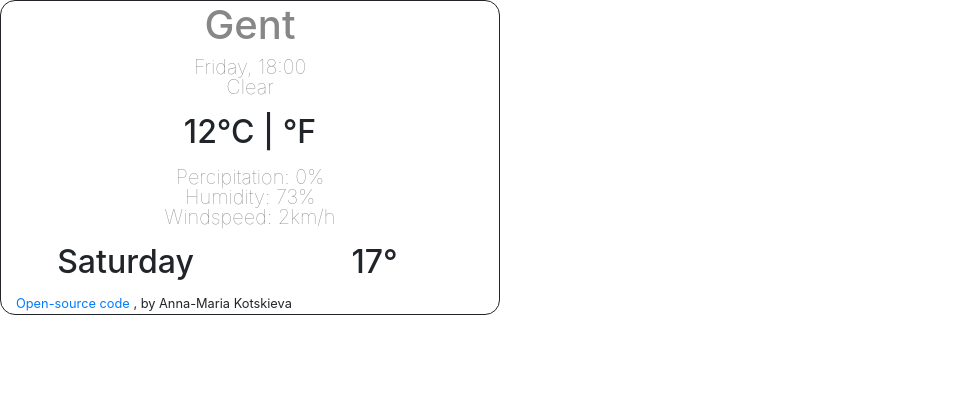
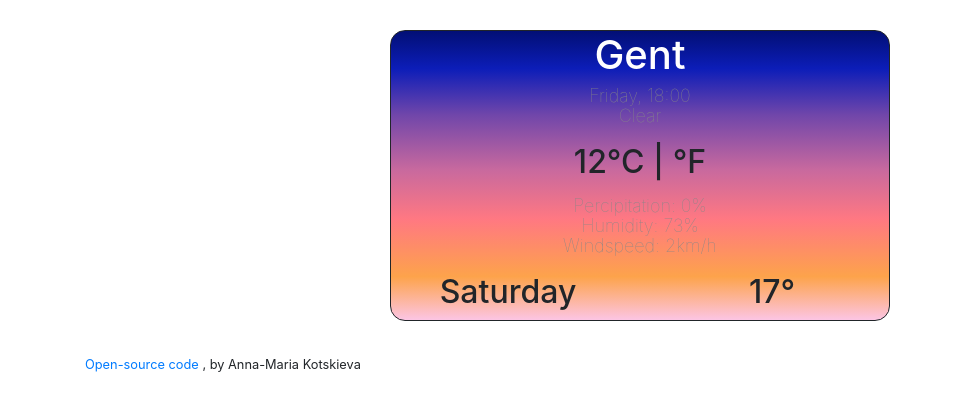
Before and after one commit to AnnaMariaKot/My-first-project, a plain HTML site: page index.html in a window 1280 px wide. Shown: the whole page, without its empty margins (0-953 px from the left). Drawn offline with nearby package versions, Linux system fonts and the light colour scheme.

Commit message:
Added more css and some html

```diff
--- a/index.html
+++ b/index.html
@@ -14,6 +14,7 @@
   </head>
   <body>
     <div class="container">
+      <div class="weather-app">
         <h1>Gent</h1>
         <h2>
           <ul>
@@ -31,7 +32,7 @@
             <div class="col-6">17°</div>
           </div>
         </h2>
-
+      </div>
       <small>
         <a
           href="https://github.com/AnnaMariaKot/My-first-project"
--- a/src/style.css
+++ b/src/style.css
@@ -1,18 +1,24 @@
-body {
+.weather-app {
   border: 1px solid;
   border-radius: 15px;
+  margin: 30px auto;
   max-width: 500px;
-  display: block;
-  margin: 0 auto;
-  color: aqua;
+  background-image: linear-gradient(
+    to top,
+    #fcc5e4 0%,
+    #fda34b 15%,
+    #ff7882 35%,
+    #c8699e 52%,
+    #7046aa 71%,
+    #0c1db8 87%,
+    #020f75 100%
+  );
 }
 h1 {
-  color: rgb(135, 135, 135, 135);
-  font-size: 20px;
-  font-weight: 50;
-  line-height: 28px;
   text-align: center;
+  color: white;
 }
+
 h2 {
   text-align: center;
 }
@@ -22,7 +28,7 @@ ul {
 }
 li {
   color: rgb(135, 135, 135, 135);
-  font-size: 20px;
+  font-size: 18px;
   font-weight: 100;
   height: 20px;
   line-height: 1;
```
Lines whose indentation alone changed are shown as unchanged.
